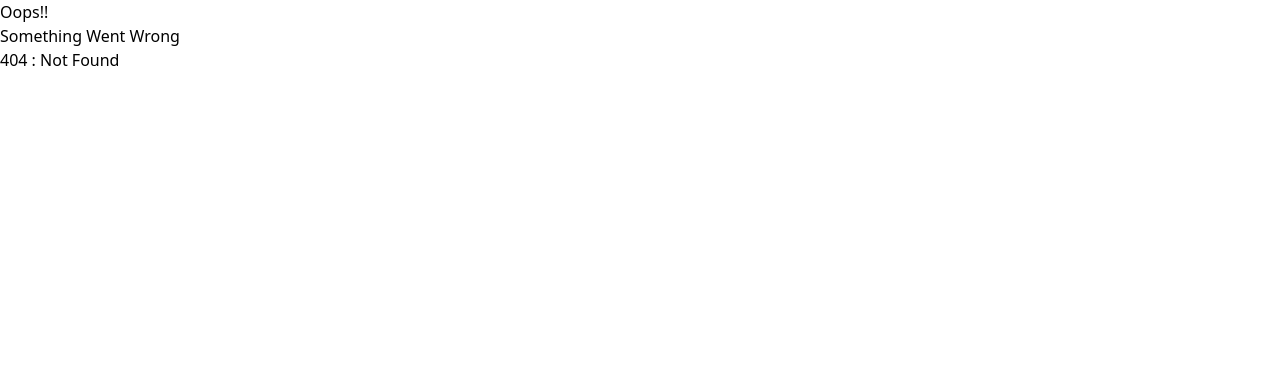
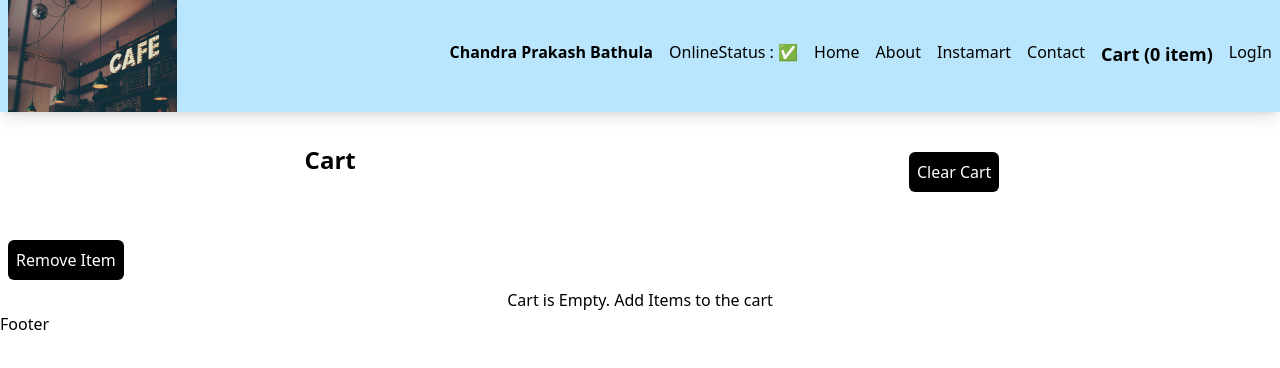
Before and after one commit to ChandraPrakash-Bathula/Hunger-Bites-Restaurant_App, a React (Vite) app: page /cart in a window 1280 px wide. Before the commit this address had no page. Shown: the top 368 px of the page. Built offline with nearby package versions, Linux system fonts and the light colour scheme.

Commit message:
redux reducers dispatch and useSelector

```diff
--- a/package.json
+++ b/package.json
@@ -28,9 +28,11 @@
     "tailwindcss": "^3.4.1"
   },
   "dependencies": {
+    "@reduxjs/toolkit": "^2.2.2",
     "babel": "^6.23.0",
     "react": "^18.2.0",
     "react-dom": "^18.2.0",
+    "react-redux": "^9.1.0",
     "react-router-dom": "^6.22.3"
   },
   "browserslist": [
--- a/src/App.jsx
+++ b/src/App.jsx
@@ -11,6 +11,9 @@ import RestaurantDetails from "./components/RestaurantDetails";
 import Profile from "./components/Profile";
 import Shimmer from "./components/Shimmer";
 import UserContext from "./utils/UserContext";
+import { Provider } from "react-redux";
+import appStore from "./utils/appStore";
+import Cart from "./components/Cart";
 
 const WebsiteLayout = () => {
   const [userName, setUserName] = useState();
@@ -25,14 +28,15 @@ const WebsiteLayout = () => {
   return (
     // <React.Fragment>
     <>
-      <UserContext.Provider value={{ loggedInUser: userName, setUserName }}>
-        <UserContext.Provider value={{ loggedInUser: "Chandu Naidu" }}>
+      <Provider store={appStore}>
+        <UserContext.Provider value={{ loggedInUser: userName, setUserName }}>
           <HeaderComponent />
+          <UserContext.Provider value={{ loggedInUser: "Chandu Naidu" }}>
+            <Outlet />
+          </UserContext.Provider>
         </UserContext.Provider>
-        <Outlet />
-
         <FooterComponent />
-      </UserContext.Provider>
+      </Provider>
     </>
     // </React.Fragment>
   );
@@ -80,6 +84,10 @@ const appRoutes = createBrowserRouter([
         path: "/restaurant/:id",
         element: <RestaurantDetails />,
       },
+      {
+        path: "/cart",
+        element: <Cart />,
+      },
     ],
     errorElement: <Error />,
   },
--- /dev/null
+++ b/src/components/Cart.jsx
@@ -0,0 +1,48 @@
+import { useDispatch, useSelector } from "react-redux";
+import ItemList from "./ItemList";
+import { clearCart, removeItem } from "../utils/cartSlice";
+
+const Cart = () => {
+  const cartItems = useSelector((store) => store.cart.items);
+  console.log(cartItems);
+
+  const dispatch = useDispatch();
+  const handleClearCart = () => {
+    dispatch(clearCart());
+  };
+
+  const handleRemoveItems = () => {
+    dispatch(removeItem());
+  };
+
+  return (
+    <>
+      <div className="w-full m-4 p-4 flex justify-around">
+        <h1 className="text-2xl font-bold">Cart</h1>
+        <button
+          className="m-2 p-2 text-white rounded-md bg-black"
+          onClick={handleClearCart}
+        >
+          Clear Cart
+        </button>
+      </div>
+      <button
+        className="m-2 p-2 text-white rounded-md bg-black"
+        onClick={handleRemoveItems}
+      >
+        Remove Item
+      </button>
+      <div className="w-6/12 m-auto">
+        {cartItems.length > 0 ? (
+          <ItemList items={cartItems} />
+        ) : (
+          <h1 className="text-center font-medium">
+            Cart is Empty. Add Items to the cart
+          </h1>
+        )}
+      </div>
+    </>
+  );
+};
+
+export default Cart;
--- a/src/components/Header.jsx
+++ b/src/components/Header.jsx
@@ -3,6 +3,7 @@ import Logo from "../assets/img/hunger-bites.jpg";
 import { Link } from "react-router-dom";
 import useOnline from "../utils/useOnline";
 import UserContext from "../utils/UserContext";
+import { useSelector } from "react-redux";
 
 const Title = () => {
   return (
@@ -14,13 +15,14 @@ const Title = () => {
 };
 
 const HeaderComponent = () => {
-
   // const logData = useContext(UserContext);
   // console.log(logData);
 
-const {loggedInUser} = useContext(UserContext);
+  const { loggedInUser } = useContext(UserContext);
 
-
+  const cartItems = useSelector((store) =>
+    store.cart.items
+  );
 
   const [isLoggedIn, setIsLoggedIn] = useState(false);
   const isOnline = useOnline();
@@ -44,11 +46,10 @@ const {loggedInUser} = useContext(UserContext);
             <li className="px-2">
               <Link to="/contact">Contact</Link>
             </li>
-            <li className="px-2">Cart</li>
+            <li className="px-2 font-bold text-lg"> <Link to="/cart">Cart ({cartItems.length} item)</Link> </li>
             <li className="px-2">
               {isLoggedIn ? (
                 <button
-
                   onClick={() => {
                     setIsLoggedIn(false);
                   }}
@@ -57,17 +58,16 @@ const {loggedInUser} = useContext(UserContext);
                 </button>
               ) : (
                 <button
-
                   onClick={() => {
                     setIsLoggedIn(true);
                   }}
                 >
                   LogIn
                 </button>
-        )}</li>
+              )}
+            </li>
           </ul>
         </div>
-
       </div>
     </main>
   );
--- a/src/components/ItemList.jsx
+++ b/src/components/ItemList.jsx
@@ -1,7 +1,16 @@
+import { useDispatch } from "react-redux";
+import { addItem } from "../utils/cartSlice";
 import { IMG_URL } from "./config";
 
-const ItemList = ({ items,dummy }) => {
-  console.log(dummy)
+const ItemList = ({ items, dummy }) => {
+
+  const dispatch= useDispatch();
+
+  const handleItem = (item) => {
+    dispatch(addItem(item))
+  };
+
+  console.log(dummy);
   return (
     <>
       <div>
@@ -10,7 +19,6 @@ const ItemList = ({ items,dummy }) => {
             key={item?.card?.info?.id}
             className="p-2 m-2 border-gray-200 border-b-2 text-left flex"
           >
-
             <div className="w-9/12">
               <div className="py-2 ">
                 <span>{item?.card?.info?.name}</span>
@@ -26,21 +34,24 @@ const ItemList = ({ items,dummy }) => {
                 {item?.card?.info?.description ||
                   item?.card?.info?.itemAttribute?.vegClassifier}
               </p>
-            <div>
-
-            </div>
-
+              <div></div>
             </div>
             <div className="w-3/12 p-4">
-
-            <button className="bg-sky-50 mx-16 text-black p-2 shadow-lg absolute rounded-md">Add ➕</button>
-            <img className="rounded-md"
+              <button
+                className="bg-sky-50 mx-16 text-black p-2 shadow-lg absolute rounded-md"
+                onClick={() => handleItem(item)}
+              >
+                Add +
+              </button>
+              <img
+                className="rounded-md"
                 src={
                   item?.card?.info?.imageId
                     ? IMG_URL + item?.card?.info?.imageId
                     : IMG_URL + "yum7s0rqbzufhocpw0mb"
                 }
-            /> </div>
+              />{" "}
+            </div>
           </div>
         ))}
       </div>
--- /dev/null
+++ b/src/utils/appStore.jsx
@@ -0,0 +1,10 @@
+import { configureStore } from "@reduxjs/toolkit";
+import cartreducer from "./cartSlice";
+
+const appStore = configureStore({
+  reducer: {
+    cart: cartreducer,
+  },
+});
+
+export default appStore;
--- /dev/null
+++ b/src/utils/cartSlice.jsx
@@ -0,0 +1,24 @@
+import { createSlice } from "@reduxjs/toolkit";
+
+const cartSlice = createSlice({
+
+  name: "cart",
+  initialState: {
+    items: [],
+  },
+  reducers: {
+    addItem: (state, action) => {
+      state.items.push(action.payload);
+    },
+    removeItem: (state) => {
+      state.items.pop();
+    },
+    clearCart: (state) => {
+      state.items.length = 0;
+    },
+  },
+});
+
+export const { addItem, removeItem, clearCart } = cartSlice.actions;
+
+export default cartSlice.reducer;
```
Also changed, not shown: 1 other file (tests, documents, lock files or other folders). Lines whose indentation alone changed are shown as unchanged.
